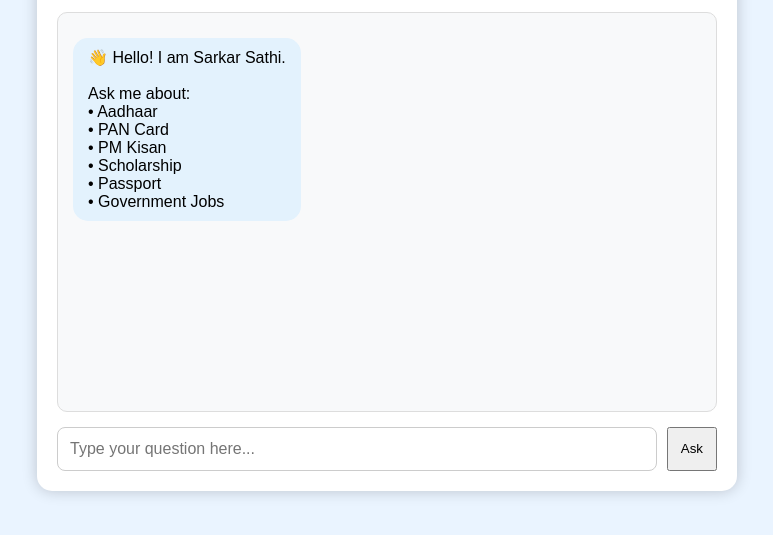
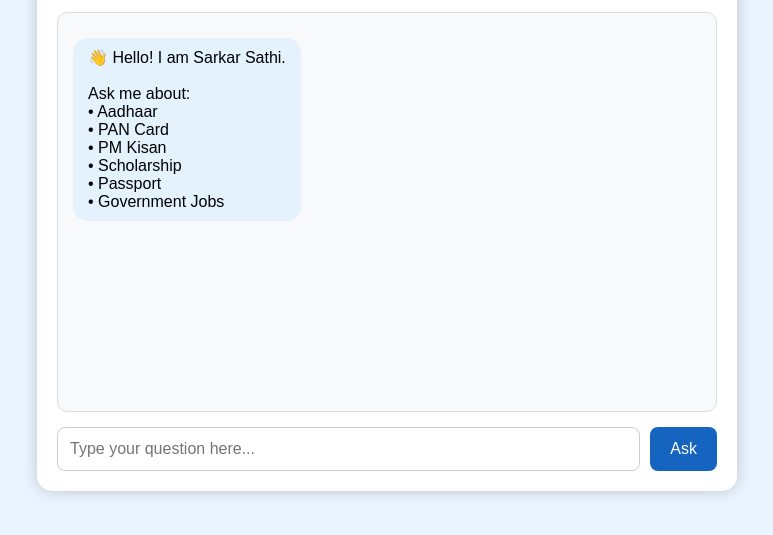
Before and after one commit to deepukumari8415/Sarkar-Sathi-Lite, a plain HTML site: page index.html in a window 1280 px wide. Shown: the part 197-732 px from the top of the page, without its empty margins (253-1026 px from the left). Drawn offline with Linux system fonts and the light colour scheme.

Commit message:
Update style.css

```diff
--- a/style.css
+++ b/style.css
@@ -79,7 +79,16 @@ p{
     font-size:16px;
     outline:none;
 }
-
 #sendBtn{
     margin-left:10px;
-    padding:12px
+    padding:12px 20px;
+    background:#1565c0;
+    color:#fff;
+    border:none;
+    border-radius:8px;
+    font-size:16px;
+    cursor:pointer;
+}
+#sendBtn:hover{
+    background:#0d47a1;
+}
```
